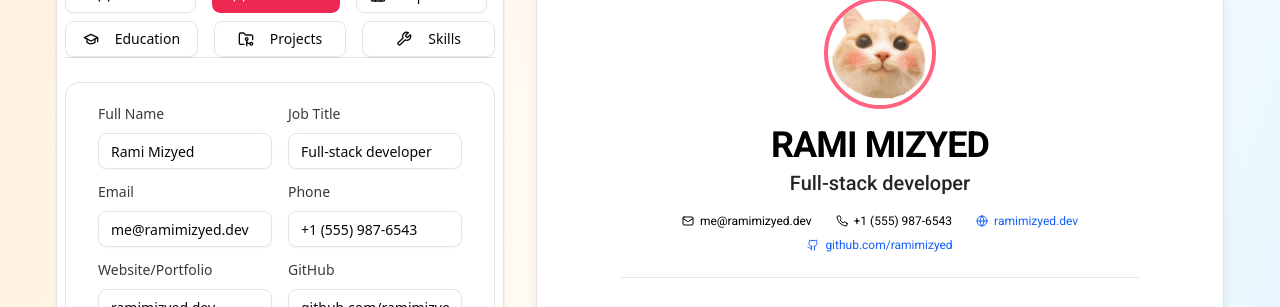
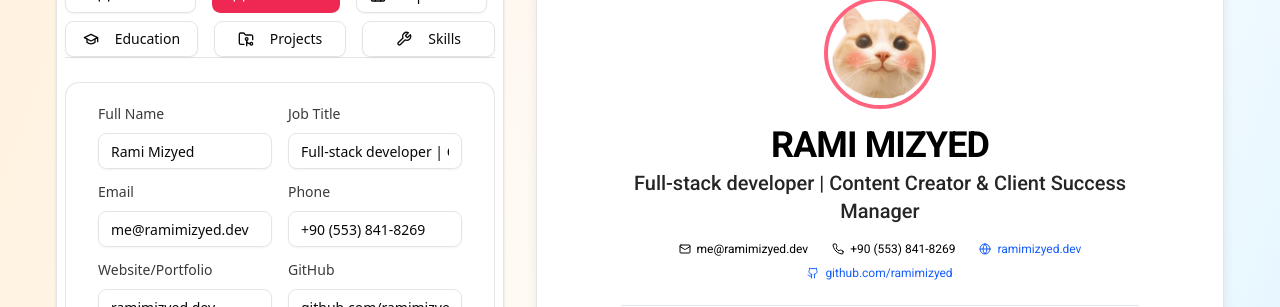
Before and after one commit to RamiMizyed/cv-maker, a Next.js app: page / in a window 1280 px wide. Shown: the part 900-1207 px from the top of the page. Built offline with nearby package versions, Linux system fonts and the light colour scheme; no server answers.

Commit message:
latest cv context

```diff
--- a/src/components/cv-maker/CVContext.tsx
+++ b/src/components/cv-maker/CVContext.tsx
@@ -28,9 +28,9 @@ const getDefaultFont = (lang: string) => {
 const getInitialState = (lang: string): CVData => ({
 	personalInfo: {
 		name: "Rami Mizyed",
-		title: "Full-stack developer",
+		title: "Full-stack developer | Content Creator & Client Success Manager",
 		email: "me@ramimizyed.dev",
-		phone: "+1 (555) 987-6543",
+		phone: "+90 (553) 841-8269",
 		website: "ramimizyed.dev",
 		github: "github.com/ramimizyed",
 		summary:
--- a/src/lib/pdfExporter.ts
+++ b/src/lib/pdfExporter.ts
@@ -104,7 +104,7 @@ export const exportToPDF = async ({
 
 	const COLORS = {
 		textDark: "#1a202c",
-		textLight: "#4a5568",
+		textLight: "##111111",
 		primary: "#2b6cb0",
 		line: "#e2e8f0",
 		skillBg: "#ebf8ff",
@@ -267,7 +267,7 @@ export const exportToPDF = async ({
 
 		// Box: 5px solid black, 10px radius
 		doc.setDrawColor("#000000");
-		doc.setLineWidth(2);
+		doc.setLineWidth(1);
 		doc.roundedRect(margin, cursorY, contentWidth, boxH, 10, 10, "S");
 
 		// Text inside box
```
